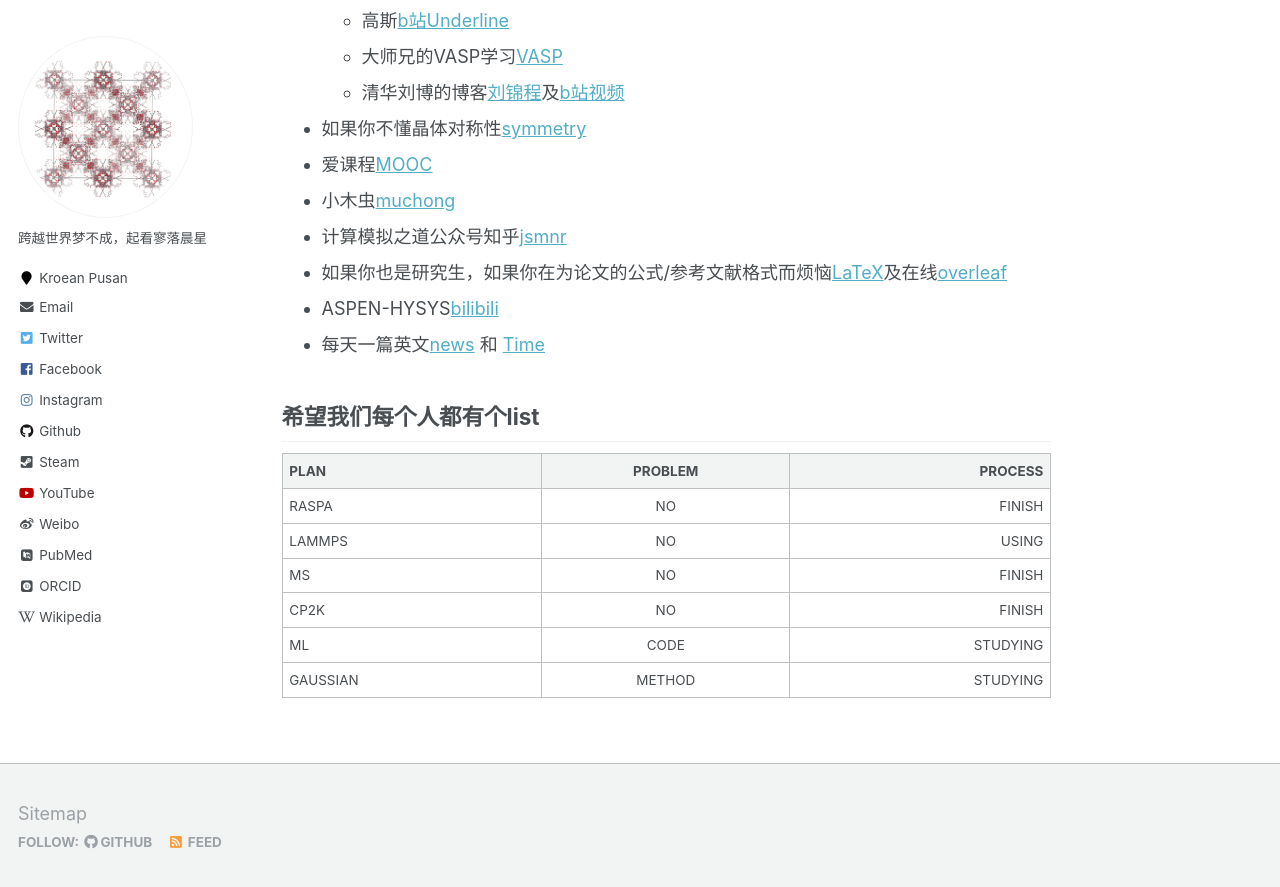
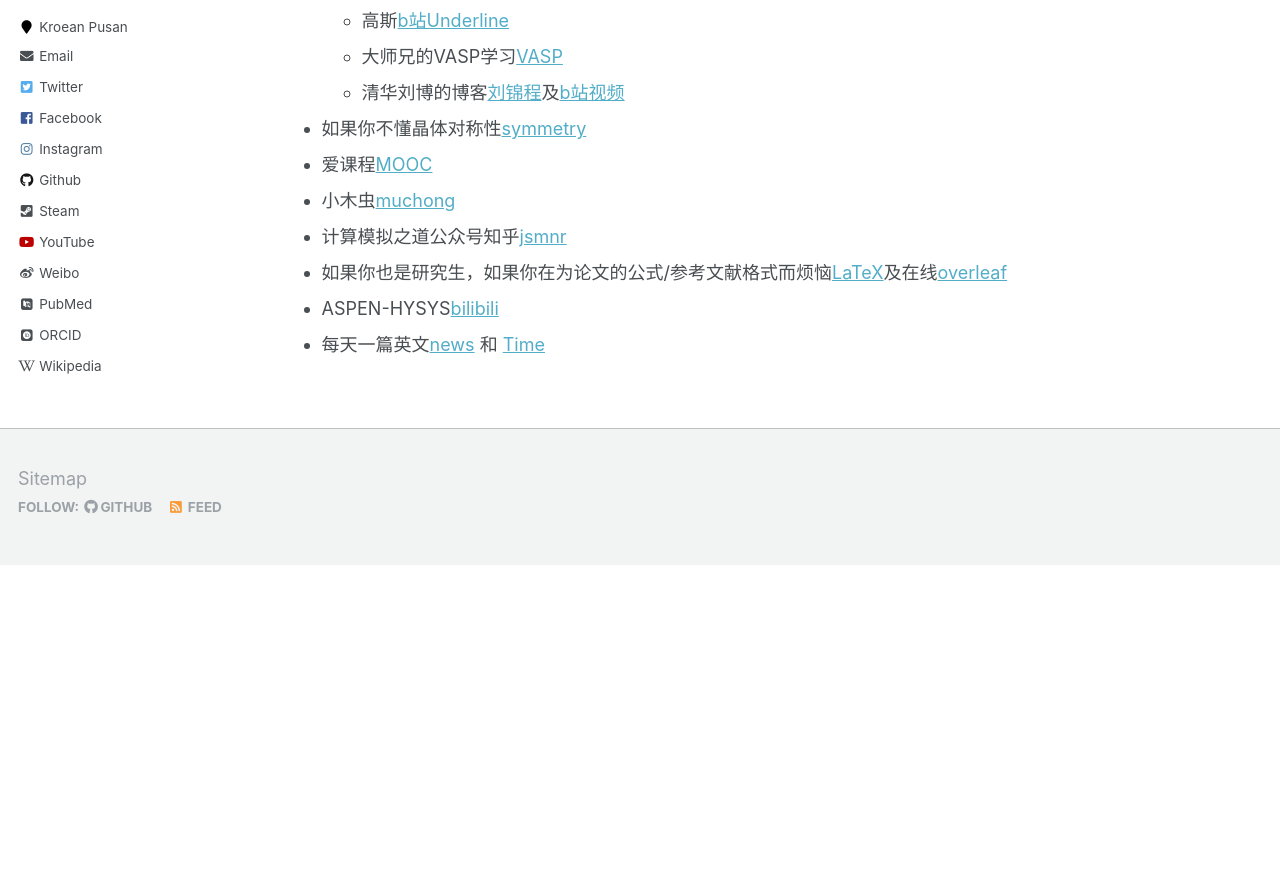
Before and after one commit to sxm13/ZGBshenxiaomoCV.github.io, a Jekyll site: the page built from _pages/markdown.md, in a window 1280 px wide and 900 px high, scrolled down 4474 px. Shown: the top 887 px of the window. Built offline with Jekyll 4.4.1, drawn with Linux system fonts in a browser that asks for light colours; some web fonts are replaced; after the commit the page ends 5039 px from its top, so only the background shows below that.

Commit message:
Update markdown.md

```diff
--- a/_pages/markdown.md
+++ b/_pages/markdown.md
@@ -137,17 +137,3 @@
 * 如果你也是研究生，如果你在为论文的公式/参考文献格式而烦恼[LaTeX](https://www.tablesgenerator.com/latex_tables "LaTex")及在线[overleaf](https://www.overleaf.com/project# "latex")
 * ASPEN-HYSYS[bilibili](https://space.bilibili.com/232674132/ "bilibili")
 * 每天一篇英文[news](https://www.enewsdispatch.com/ "enews") 和 [Time](https://time.com/5943454/ "Time")
-
-## 希望我们每个人都有个list
-
-
-| PLAN    | PROBLEM | PROCESS |
-|:--------|:-------:|--------:|
-| RASPA   | NO      | FINISH  |
-| LAMMPS  | NO      | USING  |
-|-----------------------------|
-| MS      | NO      | FINISH  |
-| CP2K    | NO      | FINISH  |
-|=============================|
-| ML      | CODE    |STUDYING |
-| GAUSSIAN| METHOD  |STUDYING |
```
